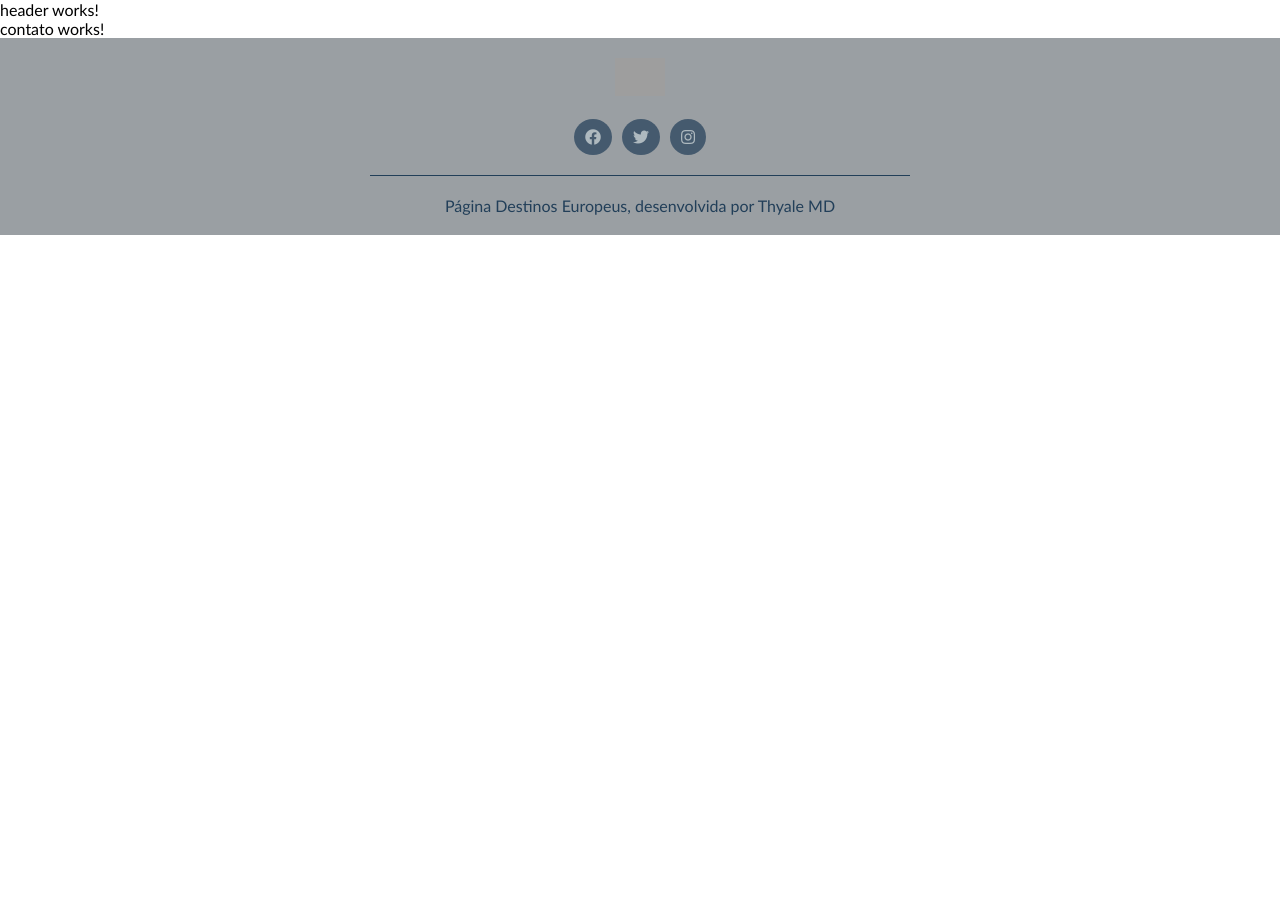
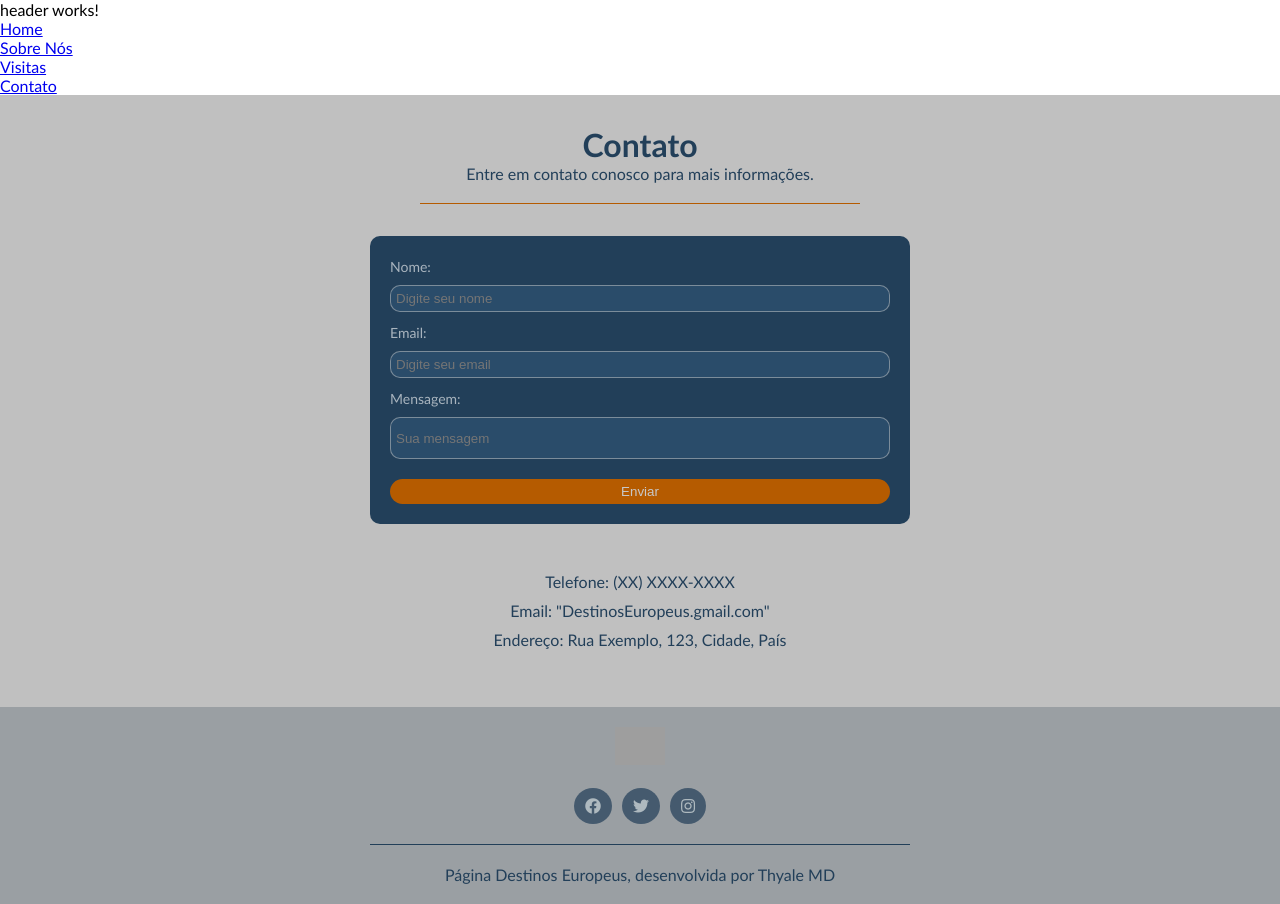
Before and after one commit to Thyale/DestinosEuropeus, an Angular app in the folder projetoDestinosEuropeus/: page /contato in a window 1280 px wide. Before the commit the page ends 800 px from the top, so only its background shows below. Built offline with nearby package versions, Linux system fonts and the light colour scheme; grey boxes are pictures that could not be loaded.

Commit message:
Contato finalizado

```diff
--- a/projetoDestinosEuropeus/src/app/components/contato/contato.component.css
+++ b/projetoDestinosEuropeus/src/app/components/contato/contato.component.css
@@ -0,0 +1,69 @@
+.DivGeral{
+    background-color: rgb(192, 192, 192);
+    padding: 10px;
+}
+
+.TextoContato{
+    width: 40%;
+    max-width: 400px;
+    margin: auto;
+    padding: 20px;
+    text-align: center;
+    border-bottom: 1px solid #b55b00;
+    color: #223F59;
+}
+
+.Formulario{
+    background-color: #223f59;
+    color: aliceblue;
+    border-radius: 10px;
+    width: 60%;
+    margin: auto;
+    max-width: 500px;
+    margin-top: 2em;
+    padding: 20px;
+}
+
+.Formulario form{
+    display: flex;
+    flex-direction: column;
+    gap: 10px;
+}
+
+input[type="text"], input[type="email"] {
+    color: rgb(210, 210, 210);
+    padding: 5px;
+    border: 1px solid #c8c8c883;
+    background-color: #2a4c6a;
+    border-radius: 10px;
+    outline: none;
+}
+
+label{
+    font-size: 14px;
+    color: rgba(255, 255, 255, 0.612);
+}
+
+#msm{
+    height: 30px;
+}
+
+.Enviar{
+    margin-top: 10px;
+    background-color: #b55b00;
+    color: #c8c8c8;
+    padding: 5px;
+    border-radius: 20px;
+    border: none;
+    outline: none;
+    cursor: pointer;
+}
+
+.Infos{
+    text-align: center;
+    color: #223F59;
+    padding: 3em;
+    display: flex;
+    flex-direction: column;
+    gap: 10px;
+}
--- a/projetoDestinosEuropeus/src/app/components/contato/contato.component.html
+++ b/projetoDestinosEuropeus/src/app/components/contato/contato.component.html
@@ -1 +1,22 @@
-<p>contato works!</p>
+<div class="DivGeral">
+    <div class="TextoContato">
+        <h1>Contato</h1>
+        <p>Entre em contato conosco para mais informações.</p>
+    </div>
+    <div class="Formulario">
+        <form>
+            <p><label for="nome">Nome:</label></p>
+            <input type="text" name="nome" id="nome" placeholder="Digite seu nome" required autocomplete="off">
+            <p><label for="email">Email:</label></p>
+            <input type="email" name="email" id="email" placeholder="Digite seu email" required autocomplete="off">
+            <p><label for="msm">Mensagem:</label></p>
+            <input type="text" name="msm" id="msm" placeholder="Sua mensagem" required autocomplete="off">
+            <input class="Enviar" type="submit" value="Enviar">
+        </form>
+    </div>
+    <div class="Infos">
+        <p>Telefone: (XX) XXXX-XXXX</p>
+        <p>Email: "DestinosEuropeus.gmail.com"</p>
+        <p>Endereço: Rua Exemplo, 123, Cidade, País</p>
+    </div>
+</div>
--- a/projetoDestinosEuropeus/src/app/components/header/header.component.html
+++ b/projetoDestinosEuropeus/src/app/components/header/header.component.html
@@ -1 +1,7 @@
 <p>header works!</p>
+<ul>
+    <li><a routerLink="home">Home</a></li>
+    <li><a routerLink="sobre">Sobre Nós</a></li>
+    <li><a routerLink="visitas">Visitas</a></li>
+    <li><a routerLink="contato">Contato</a></li>
+</ul>
--- a/projetoDestinosEuropeus/src/styles.css
+++ b/projetoDestinosEuropeus/src/styles.css
@@ -12,4 +12,5 @@ html{
 
 body{
     font-family: 'Gill Sans', 'Gill Sans MT', Calibri, 'Trebuchet MS', sans-serif;
+    overflow-x: hidden;
 }
```
